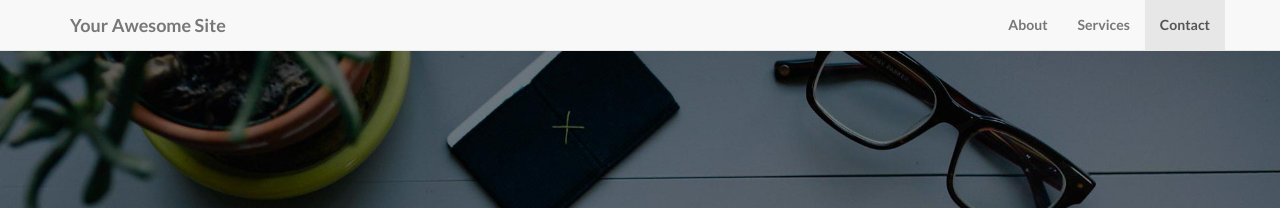
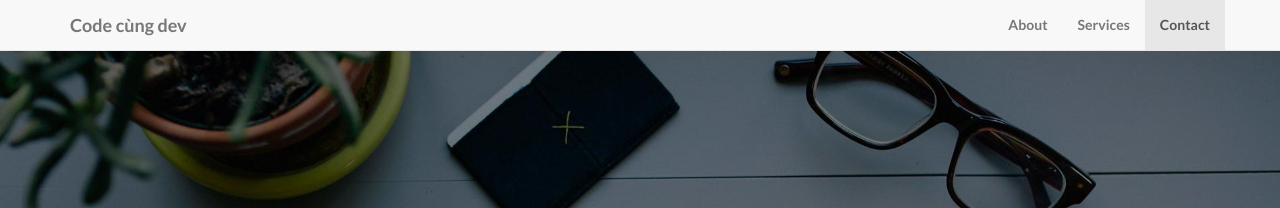
Before and after one commit to PhuongPHP/TEST, a Jekyll site: the page built from index.html, in a window 1280 px wide. Shown: the top 208 px of the page. Built offline with Jekyll 4.4.1, drawn with Linux system fonts in a browser that asks for light colours; nearby versions of some CDN libraries; library files that are not in the unit come from our copies.

Commit message:
Update _config.yml

```diff
--- a/_config.yml
+++ b/_config.yml
@@ -3,7 +3,7 @@
 # ----------------------- #
 
 url: http://yoursite.com
-title: Your Awesome Site
+title: Code cùng dev
 email: your-email@domain.com
 author: Your Name
 description: > # "Write an awesome description for your new site here.
```
